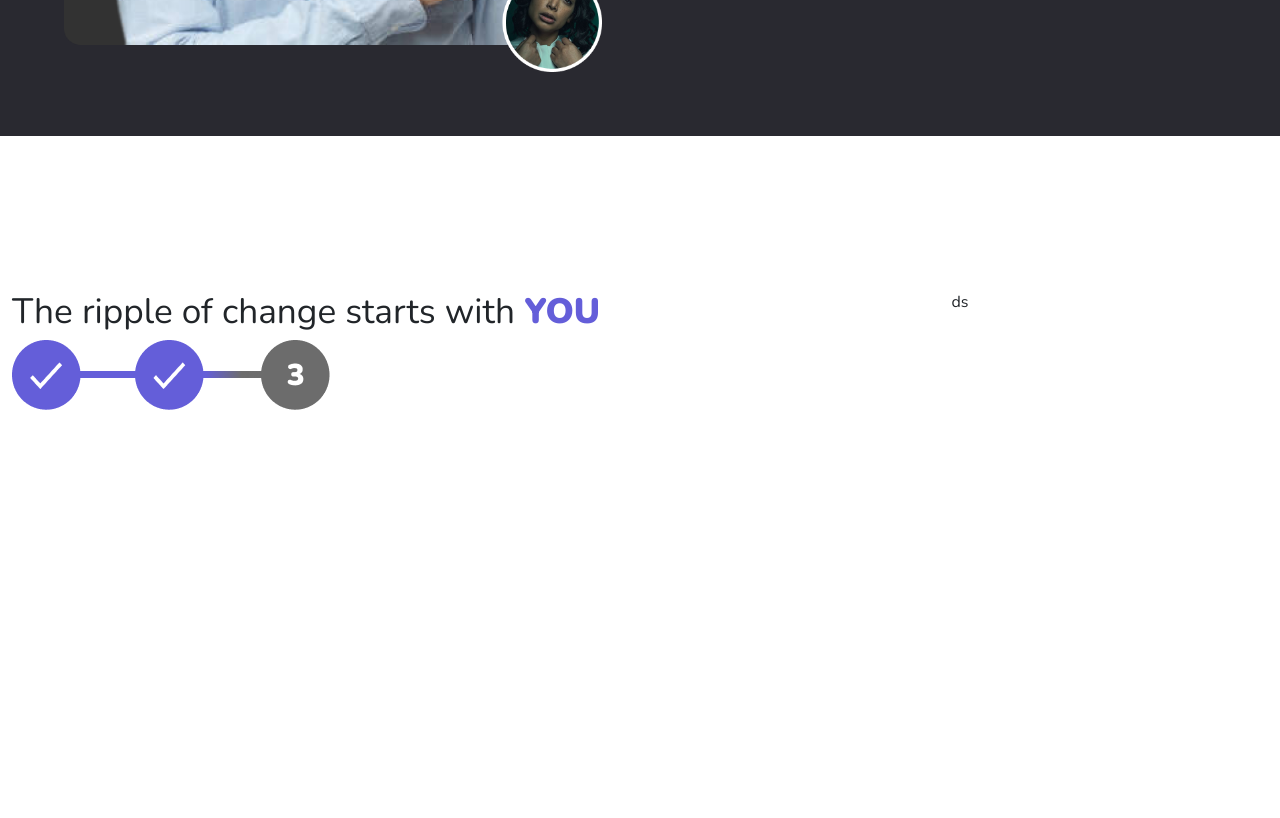
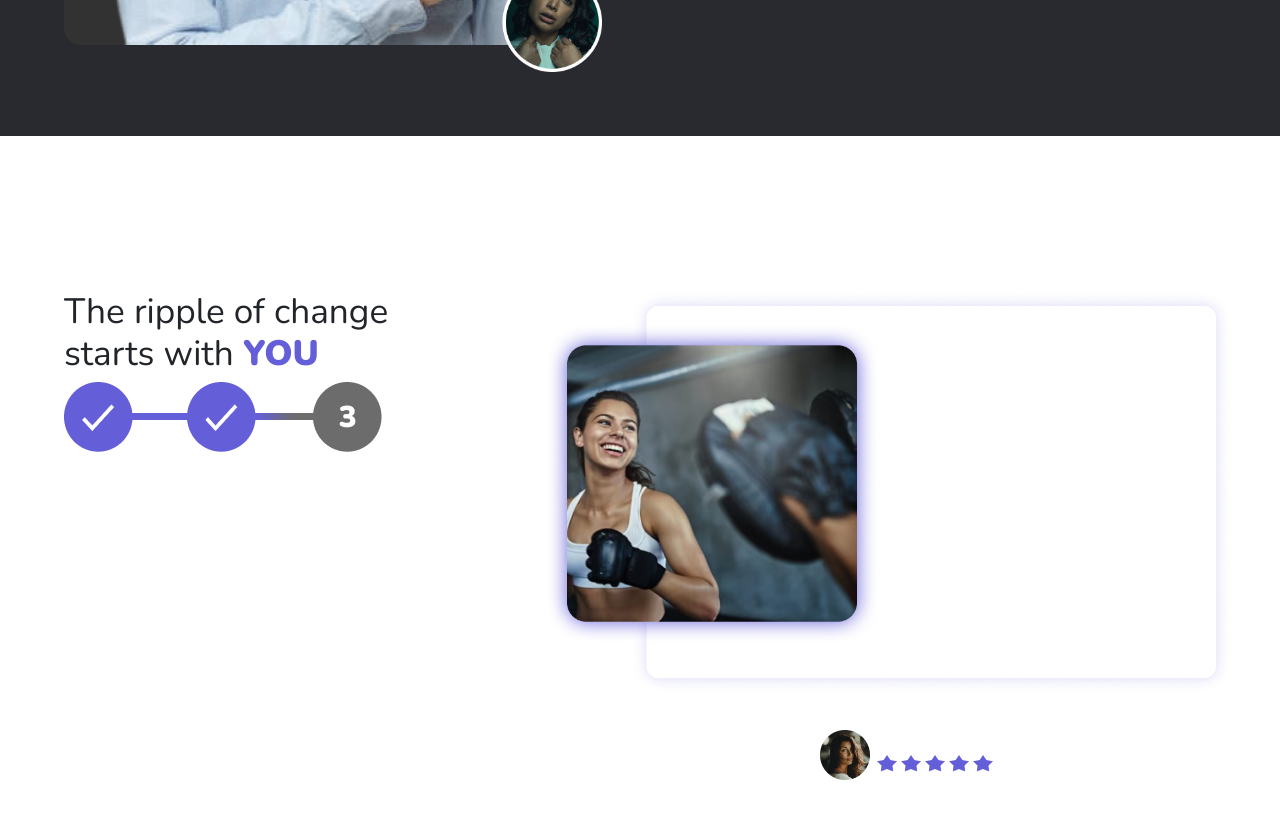
Before and after one commit to ahmeda110/NextRipple-Website, a React (Create React App) app: page / in a window 1280 px wide. Shown: the part 1380-2198 px from the top of the page. Before the commit the page ends 1854 px from the top, so only its background shows below. Built offline with nearby package versions, Linux system fonts and the light colour scheme.

Commit message:
adjusted margins

```diff
--- a/src/App.css
+++ b/src/App.css
@@ -73,6 +73,7 @@ p {
 .home {
   padding-top: 12%;
   padding-bottom: 5%;
+  position: relative;
 }
 
 .divider {
@@ -98,6 +99,16 @@ p {
 
 .review-1 {
   text-align: left;
+  padding-left: 5%;
+  padding-right: 5%;
+}
+.review {
+  padding-bottom: 5%;
+  padding-right: 5%;
+  width: 100%;
+  height: auto;
+  object-fit: cover; /* Keeps aspect ratio */
+  position: relative; /* Reset positioning */
 }
 
 @media (prefers-reduced-motion: no-preference) {
--- a/src/pages/Home.js
+++ b/src/pages/Home.js
@@ -169,8 +169,10 @@ export const Home = () => {
             <h2>The ripple of change starts with <span style={{ color: "#645ED9", fontWeight: 900 }}>YOU</span></h2>
             <img src="./img/check.png" alt="check" className="check"></img>
           </Col>
-          <Col>
-          ds</Col>
+          <Col xs={7}>
+          <img src="./img/review.png" alt="review" className="review"></img>
+          <img src="./img/rating.png" alt="review-2" className="review-2" style={{zIndex: 1, position: 'relative'}}></img>
+          </Col>
         </Row>
       </Container>
     </div>
```
Also changed, not shown: public/img/rating.png (added).
